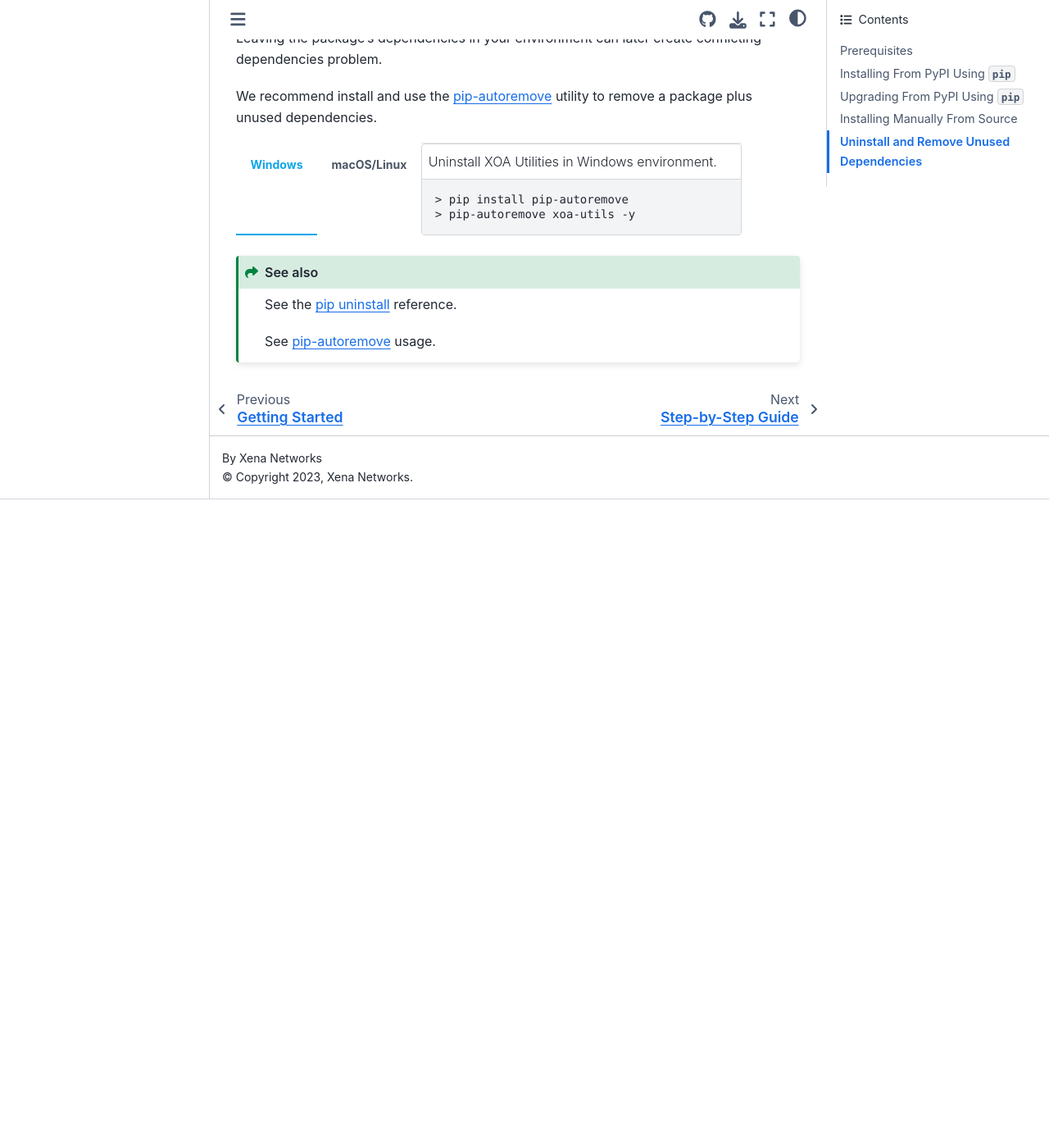
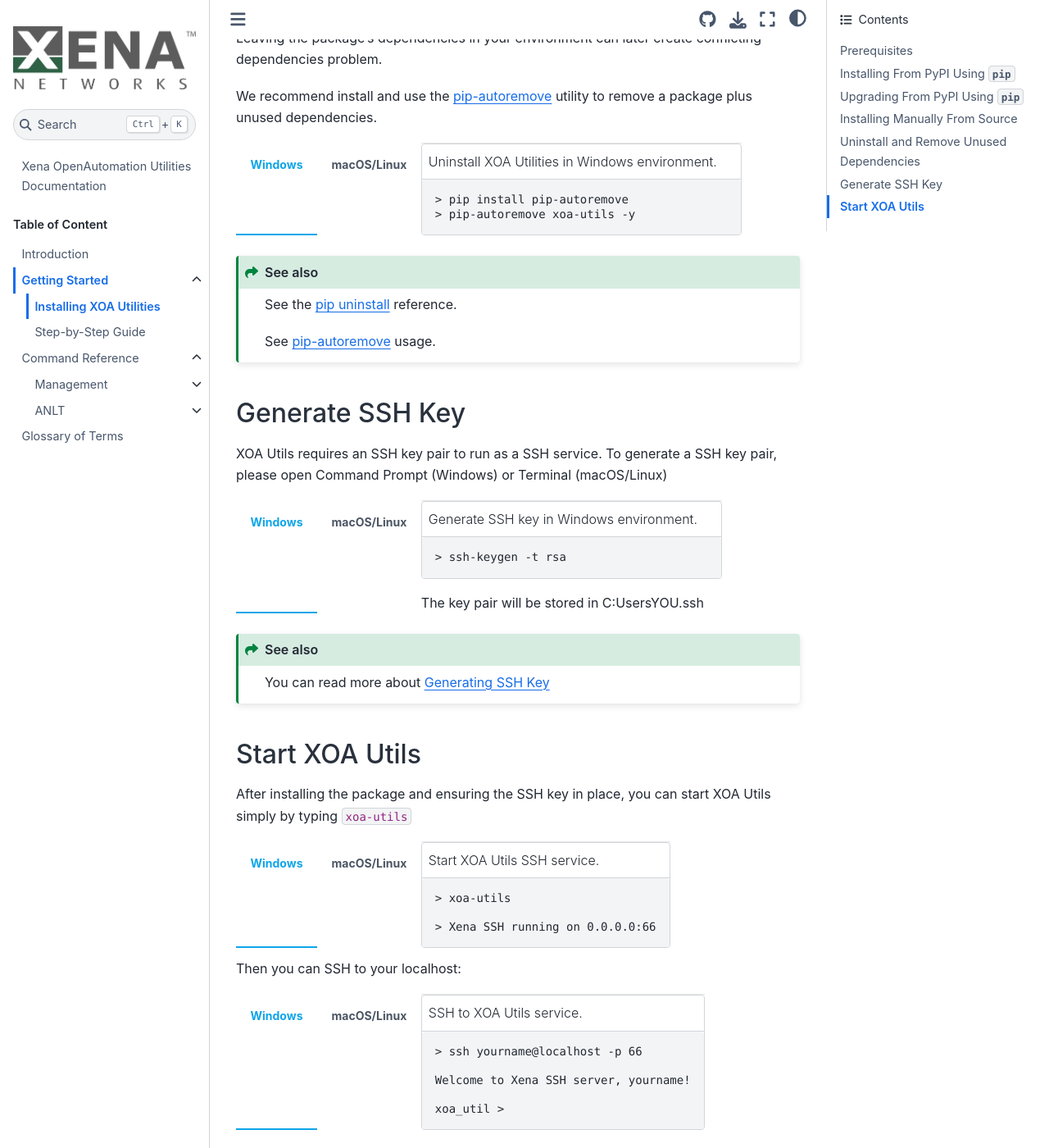
Before and after one commit to xenanetworks/open-automation-utilities, a Sphinx documentation site: the page built from docs/source/getting_started/installation.rst, in a window 1280 px wide and 1400 px high, scrolled down 4194 px. Shown: the whole window at 82% size. Built offline with Sphinx 7.4.7 and the Sphinx Book theme 1.1.4, drawn with Linux system fonts in a browser that asks for light colours; before the commit the page ends 4803 px from its top, so only the background shows below that.

Commit message:
docs: Update installation

```diff
--- a/docs/source/getting_started/installation.rst
+++ b/docs/source/getting_started/installation.rst
@@ -257,3 +257,88 @@ We recommend install and use the `pip-autoremove <https://github.com/invl/pip-au
     See the `pip uninstall <https://pip.pypa.io/en/stable/cli/pip_uninstall/#pip-uninstall>`_ reference.
 
     See `pip-autoremove <https://github.com/invl/pip-autoremove>`_ usage.
+
+
+Generate SSH Key
+------------------
+
+XOA Utils requires an SSH key pair to run as a SSH service. To generate a SSH key pair, please open Command Prompt (Windows) or Terminal (macOS/Linux)
+
+.. tab:: Windows
+    :new-set:
+
+    .. code-block:: doscon
+        :caption: Generate SSH key in Windows environment.
+
+        > ssh-keygen -t rsa
+
+    The key pair will be stored in C:\Users\YOU\.ssh
+
+
+.. tab:: macOS/Linux
+
+    .. code-block:: console
+        :caption: Generate SSH key in macOS/Linux environment.
+
+        $ ssh-keygen -t rsa
+
+    The key pair will be stored in /Users/YOU/.ssh
+
+
+.. seealso::
+
+    You can read more about `Generating SSH Key <https://docs.github.com/en/authentication/connecting-to-github-with-ssh/generating-a-new-ssh-key-and-adding-it-to-the-ssh-agent#generating-a-new-ssh-key>`_
+
+
+Start XOA Utils
+---------------
+
+After installing the package and ensuring the SSH key in place, you can start XOA Utils simply by typing ``xoa-utils``
+
+.. tab:: Windows
+    :new-set:
+
+    .. code-block:: doscon
+        :caption: Start XOA Utils SSH service.
+
+        > xoa-utils
+
+        > Xena SSH running on 0.0.0.0:66
+
+
+.. tab:: macOS/Linux
+
+    .. code-block:: console
+        :caption: Start XOA Utils SSH service.
+
+        $ xoa-utils
+
+        $ Xena SSH running on 0.0.0.0:66
+
+
+
+Then you can SSH to your localhost:
+
+.. tab:: Windows
+    :new-set:
+
+    .. code-block:: doscon
+        :caption: SSH to XOA Utils service.
+
+        > ssh yourname@localhost -p 66
+
+        Welcome to Xena SSH server, yourname!
+
+        xoa_util >
+
+
+.. tab:: macOS/Linux
+
+    .. code-block:: console
+        :caption: SSH to XOA Utils service.
+
+        $ ssh yourname@localhost -p 66
+
+        Welcome to Xena SSH server, yourname!
+
+        xoa_util >
--- a/docs/source/glossary.rst
+++ b/docs/source/glossary.rst
@@ -27,5 +27,5 @@ Glossary of Terms
     LT
         Link Training
 
-    XOA Util
+    XOA Utils
         Xena OpenAutomation Utilities
--- a/docs/source/index.rst
+++ b/docs/source/index.rst
@@ -2,7 +2,7 @@
 Xena OpenAutomation Utilities Documentation
 ===========================================
 
-Xena OpenAutomation Utilities (:term:`XOA Util`) provides an **interactive shell** for users to control Xena testers via **command-line interface** (CLI) commands to performance operations such as :term:`ANLT` testing and resource management (more will be added in future releases) in an interactive fashion.
+Xena OpenAutomation Utilities (:term:`XOA Utils`) provides an **interactive shell** for users to control Xena testers via **command-line interface** (CLI) commands to performance operations such as :term:`ANLT` testing and resource management (more will be added in future releases) in an interactive fashion.
 
 
 -----------
```
Also changed, not shown: docs/source/introduction.rst (+7 -6 lines).
